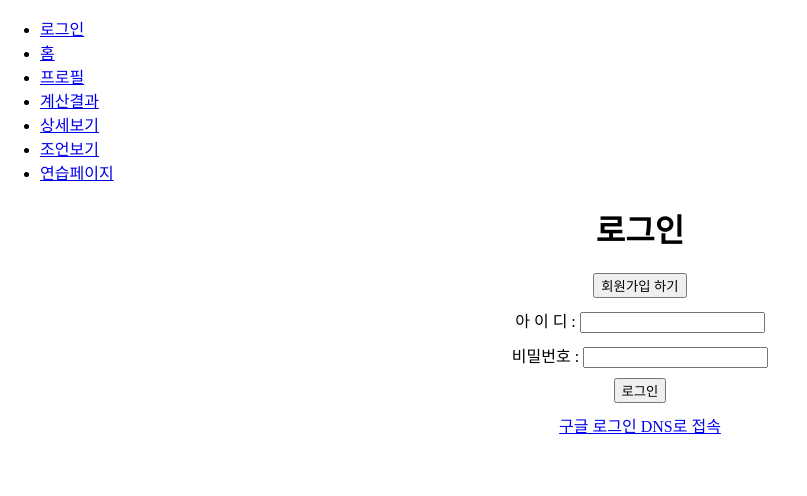
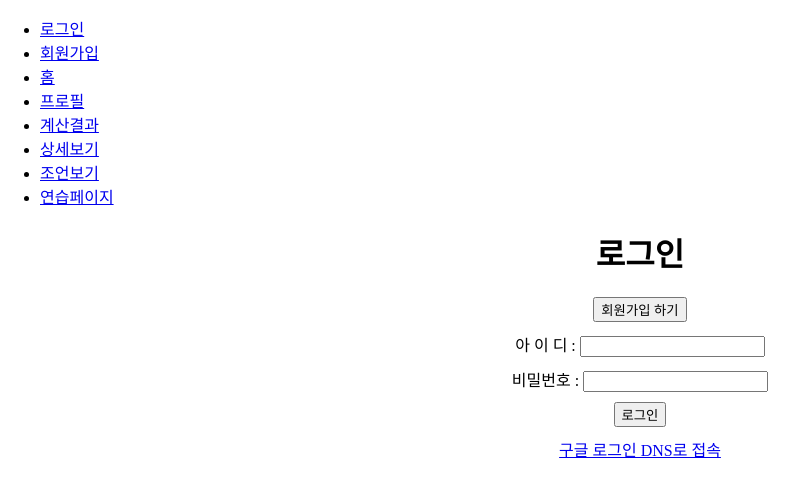
Before and after one commit to aaronktaey/DietManager, a React (Create React App) app in the folder src/main/frontend/: page / in a window 1280 px wide. Shown: the top 496 px of the page, without its empty margins (0-807 px from the left). Built offline with nearby package versions, Linux system fonts and the light colour scheme.

Commit message:
일일 섭취량 목표 설정 추가

```diff
--- a/src/main/frontend/src/Devnav.js
+++ b/src/main/frontend/src/Devnav.js
@@ -4,13 +4,30 @@ function Nav() {
     <div>
       <nav className="Navs">
         <ul>
-          <li><Link to="/login">로그인</Link></li>
-          <li><Link to="/home">홈</Link></li>
-          <li><Link to="/profile">프로필</Link></li>
-          <li><Link to="/calculate">계산결과</Link></li>
-          <li><Link to="/detail">상세보기</Link></li>
-          <li><Link to="/advice">조언보기</Link></li>
-          <li><Link to="/reactprac">연습페이지</Link></li>
+          <li>
+            <Link to="/login">로그인</Link>
+          </li>
+          <li>
+            <Link to="/signup">회원가입</Link>
+          </li>
+          <li>
+            <Link to="/home">홈</Link>
+          </li>
+          <li>
+            <Link to="/profile">프로필</Link>
+          </li>
+          <li>
+            <Link to="/calculate">계산결과</Link>
+          </li>
+          <li>
+            <Link to="/detail">상세보기</Link>
+          </li>
+          <li>
+            <Link to="/advice">조언보기</Link>
+          </li>
+          <li>
+            <Link to="/reactprac">연습페이지</Link>
+          </li>
         </ul>
       </nav>
     </div>
--- a/src/main/frontend/src/Profile.js
+++ b/src/main/frontend/src/Profile.js
@@ -15,6 +15,10 @@ const Profile = () => {
     PhotoUrl:
       "https://photo.newsen.com/news_photo/2022/08/19/202208190914415510_1.jpg",
     Email: "minji@win.co.kr",
+    Calories: "1500",
+    Protein: "120",
+    Carbohydrate: "120",
+    Fat: "50",
   };
   const [isEdit, setIsEdit] = useState(false);
   const [name, setName] = useState(data.Name);
@@ -22,6 +26,10 @@ const Profile = () => {
   const [height, setHeight] = useState(data.Height);
   const [photoUrl, setPhotoUrl] = useState(data.PhotoUrl);
   const [email, setEmail] = useState(data.Email);
+  const [calories, setCalories] = useState(data.Calories);
+  const [protein, setProtein] = useState(data.Protein);
+  const [carbohydrate, setCarbohydrate] = useState(data.Carbohydrate);
+  const [fat, setFat] = useState(data.Fat);
 
   const handleEditToggle = () => {
     setIsEdit(!isEdit);
@@ -47,6 +55,22 @@ const Profile = () => {
     setEmail(e.target.value);
   };
 
+  const handleCaloriesChange = (e) => {
+    setCalories(e.target.value);
+  };
+
+  const handleProteinChange = (e) => {
+    setProtein(e.target.value);
+  };
+
+  const handleCarbohydrateChange = (e) => {
+    setCarbohydrate(e.target.value);
+  };
+
+  const handleFatChange = (e) => {
+    setFat(e.target.value);
+  };
+
   return (
     <div className="profile-container">
       <div className="profile-item">
@@ -64,7 +88,6 @@ const Profile = () => {
             />
           </div>
           <br />
-
           <div className="profile-item">
             <label htmlFor="weight-input">Weight: </label>
             <input
@@ -107,6 +130,46 @@ const Profile = () => {
               onChange={handleEmailChange}
             />
           </div>
+          <br />
+          <div className="profile-item">
+            <label htmlFor="calories-input">일일 칼로리: </label>
+            <input
+              type="number"
+              id="calories-input"
+              value={calories}
+              onChange={handleCaloriesChange}
+            />
+          </div>
+          <br />
+          <div className="profile-item">
+            <label htmlFor="protein-input">일일 단백질: </label>
+            <input
+              type="number"
+              id="protein-input"
+              value={protein}
+              onChange={handleProteinChange}
+            />
+          </div>
+          <br />
+          <div className="profile-item">
+            <label htmlFor="carbohydrate-input">일일 탄수화물: </label>
+            <input
+              type="number"
+              id="carbohydrate-input"
+              value={carbohydrate}
+              onChange={handleCarbohydrateChange}
+            />
+          </div>
+          <br />
+          <div className="profile-item">
+            <label htmlFor="fat-input">일일 지방: </label>
+            <input
+              type="number"
+              id="fat-input"
+              value={fat}
+              onChange={handleFatChange}
+            />
+          </div>
         </>
       ) : (
         <>
@@ -127,6 +190,18 @@ const Profile = () => {
               Email: <a href={`mailto:${email}`}>{email}</a>
             </p>
           </div>
+          <div className="profile-item">
+            <p>일일 칼로리: {calories} kcal</p>
+          </div>
+          <div className="profile-item">
+            <p>일일 단백질: {protein} g</p>
+          </div>
+          <div className="profile-item">
+            <p>일일 탄수화물: {carbohydrate} g</p>
+          </div>
+          <div className="profile-item">
+            <p>일일 지방: {fat} g</p>
+          </div>
         </>
       )}
     </div>
```
